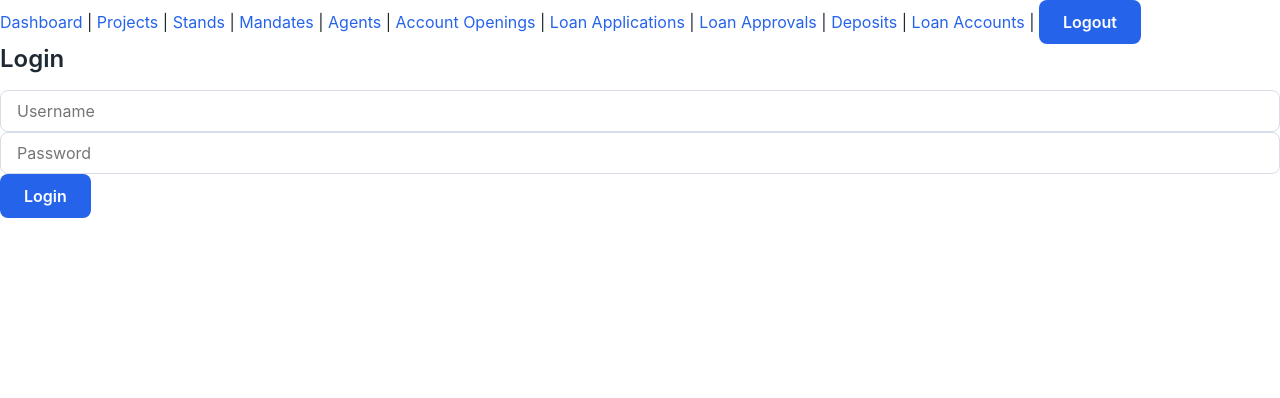
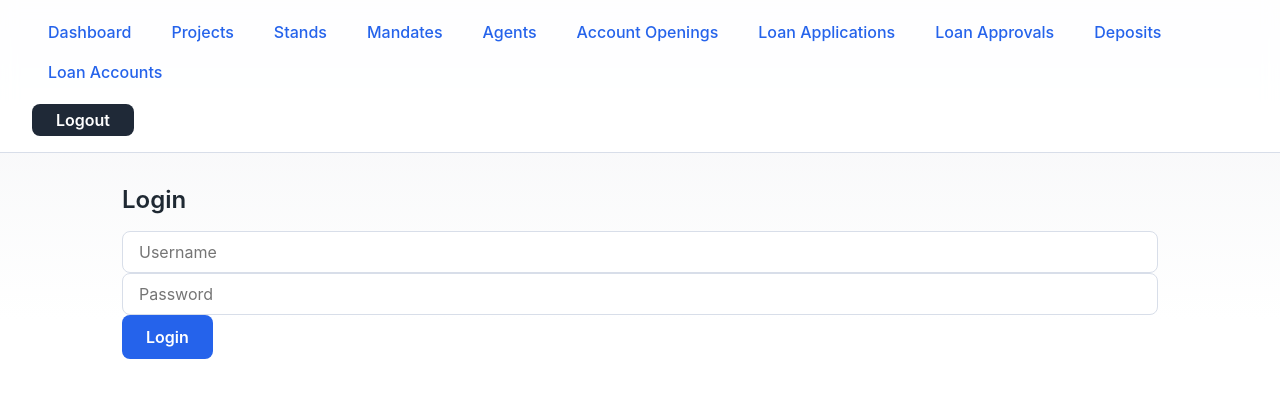
Before and after one commit to LovemoreC/Stands, a React (Vite) app in the folder dashboard/: page /login in a window 1280 px wide. Shown: the top 398 px of the page. Built offline with nearby package versions, Linux system fonts and the light colour scheme; no server answers; sample sign-in values are in the browser's storage.

Commit message:
style: tidy routes indentation

```diff
--- a/dashboard/src/App.tsx
+++ b/dashboard/src/App.tsx
@@ -20,43 +20,53 @@ import { ProtectedRoute, useAuth } from './auth';
 
 const App: React.FC = () => {
   const { auth, logout } = useAuth();
+  const navLinks = auth
+    ? auth.role === 'admin'
+      ? [
+          { to: '/admin-dashboard', label: 'Dashboard' },
+          { to: '/projects', label: 'Projects' },
+          { to: '/stands', label: 'Stands' },
+          { to: '/mandates', label: 'Mandates' },
+          { to: '/agents', label: 'Agents' },
+          { to: '/account-openings', label: 'Account Openings' },
+          { to: '/loan-applications', label: 'Loan Applications' },
+          { to: '/loan-approvals', label: 'Loan Approvals' },
+          { to: '/deposits', label: 'Deposits' },
+          { to: '/loan-accounts-open', label: 'Loan Accounts' },
+        ]
+      : auth.role === 'manager'
+        ? [{ to: '/admin-dashboard', label: 'Dashboard' }]
+        : auth.role === 'compliance'
+          ? [{ to: '/compliance-dashboard', label: 'Dashboard' }]
+          : auth.role === 'agent'
+            ? [
+                { to: '/dashboard', label: 'Dashboard' },
+                { to: '/submit', label: 'New Submission' },
+              ]
+            : []
+    : [];
+
   return (
-    <div>
+    <div className="app-shell">
       {auth && (
-        <nav>
-          {auth.role === 'admin' && (
-            <>
-              <Link to="/admin-dashboard">Dashboard</Link> |{' '}
-              <Link to="/projects">Projects</Link> |{' '}
-              <Link to="/stands">Stands</Link> |{' '}
-              <Link to="/mandates">Mandates</Link> |{' '}
-              <Link to="/agents">Agents</Link> |{' '}
-              <Link to="/account-openings">Account Openings</Link> |{' '}
-              <Link to="/loan-applications">Loan Applications</Link> |{' '}
-              <Link to="/loan-approvals">Loan Approvals</Link> |{' '}
-              <Link to="/deposits">Deposits</Link> |{' '}
-              <Link to="/loan-accounts-open">Loan Accounts</Link> |{' '}
-            </>
-          )}
-          {auth.role === 'manager' && (
-            <>
-              <Link to="/admin-dashboard">Dashboard</Link> |{' '}
-            </>
-          )}
-          {auth.role === 'compliance' && (
-            <>
-              <Link to="/compliance-dashboard">Dashboard</Link> |{' '}
-            </>
-          )}
-          {auth.role === 'agent' && (
-            <>
-              <Link to="/dashboard">Dashboard</Link> |{' '}
-              <Link to="/submit">New Submission</Link> |{' '}
-            </>
-          )}
-          <button onClick={logout}>Logout</button>
+        <nav className="app-nav" aria-label="Primary">
+          <ul className="app-nav__list">
+            {navLinks.map((link) => (
+              <li key={link.to} className="app-nav__item">
+                <Link to={link.to} className="app-nav__link">
+                  {link.label}
+                </Link>
+              </li>
+            ))}
+          </ul>
+          <div className="app-nav__actions">
+            <button type="button" className="app-nav__button" onClick={logout}>
+              Logout
+            </button>
+          </div>
         </nav>
       )}
+        <main className="app-content">
           <Routes>
             <Route path="/login" element={<Login />} />
             <Route
@@ -197,6 +207,7 @@ const App: React.FC = () => {
               }
             />
           </Routes>
+        </main>
       </div>
     );
   };
--- a/dashboard/src/styles/global.css
+++ b/dashboard/src/styles/global.css
@@ -30,6 +30,103 @@ body {
   min-height: 100vh;
   background-color: var(--color-surface);
   color: inherit;
+}
+
+.app-shell {
+  min-height: 100vh;
+  background: linear-gradient(180deg, #f3f4f6 0%, #ffffff 40%);
+  display: flex;
+  flex-direction: column;
+}
+
+.app-nav {
+  display: flex;
+  flex-wrap: wrap;
+  align-items: center;
+  justify-content: space-between;
+  gap: var(--spacing-md);
+  padding: var(--spacing-md) var(--spacing-xl);
+  background-color: rgba(255, 255, 255, 0.9);
+  border-bottom: 1px solid var(--color-border);
+  backdrop-filter: blur(8px);
+  position: sticky;
+  top: 0;
+  z-index: 10;
+}
+
+.app-nav__list {
+  display: flex;
+  flex-wrap: wrap;
+  gap: var(--spacing-sm);
+  list-style: none;
+  margin: 0;
+  padding: 0;
+}
+
+.app-nav__item {
+  display: flex;
+}
+
+.app-nav__link {
+  display: inline-flex;
+  align-items: center;
+  padding: var(--spacing-xs) var(--spacing-md);
+  border-radius: 999px;
+  font-weight: 500;
+  color: var(--color-primary);
+  transition: background-color 0.2s ease, color 0.2s ease;
+}
+
+.app-nav__link:hover,
+.app-nav__link:focus {
+  background-color: rgba(37, 99, 235, 0.1);
+  color: var(--color-primary-dark);
+  text-decoration: none;
+}
+
+.app-nav__actions {
+  display: flex;
+  align-items: center;
+  gap: var(--spacing-sm);
+}
+
+.app-nav__button {
+  padding: var(--spacing-xs) var(--spacing-lg);
+  background-color: #1f2937;
+}
+
+.app-nav__button:hover {
+  background-color: #111827;
+}
+
+.app-content {
+  flex: 1;
+  width: min(1100px, 100%);
+  margin: 0 auto;
+  padding: var(--spacing-xl) var(--spacing-xl) var(--spacing-xxl, 3rem);
+  display: flex;
+  flex-direction: column;
+  gap: var(--spacing-xl);
+}
+
+@media (max-width: 768px) {
+  .app-nav {
+    align-items: flex-start;
+  }
+
+  .app-nav__list {
+    width: 100%;
+    justify-content: flex-start;
+  }
+
+  .app-nav__actions {
+    width: 100%;
+    justify-content: flex-start;
+  }
+
+  .app-content {
+    padding: var(--spacing-lg);
+  }
 }
 
 h1,
```
Lines whose indentation alone changed are shown as unchanged.
